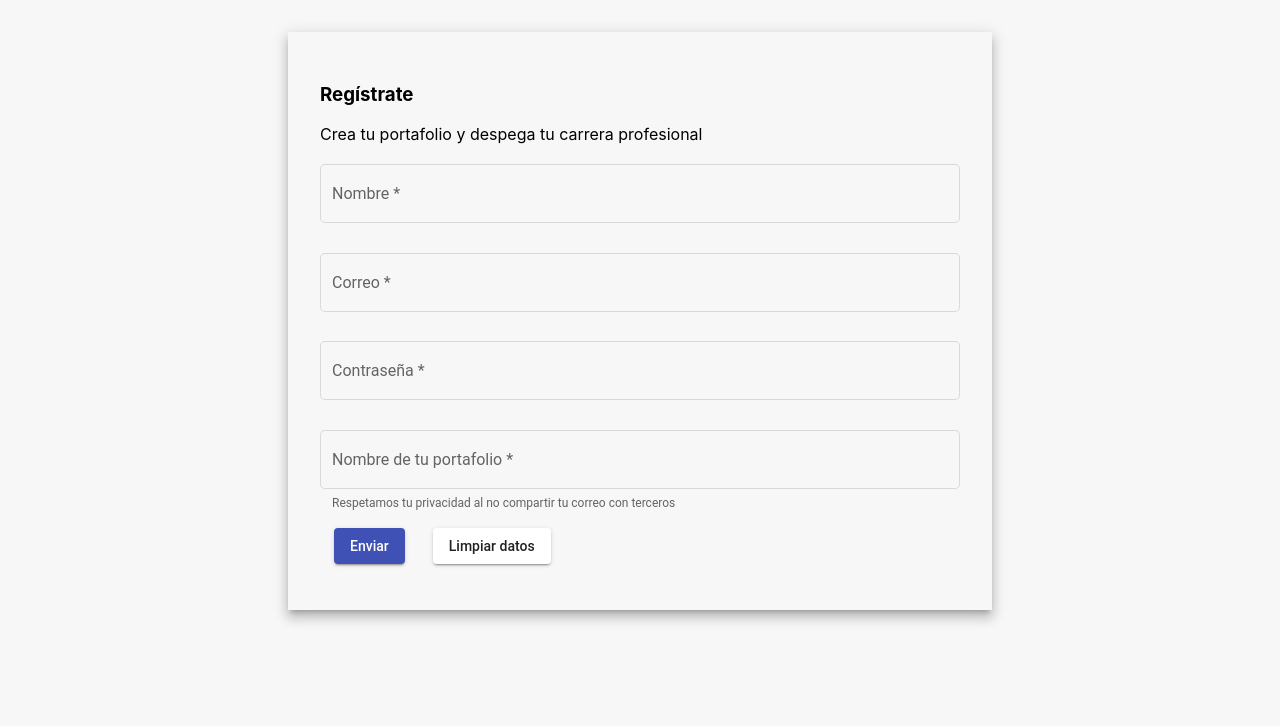
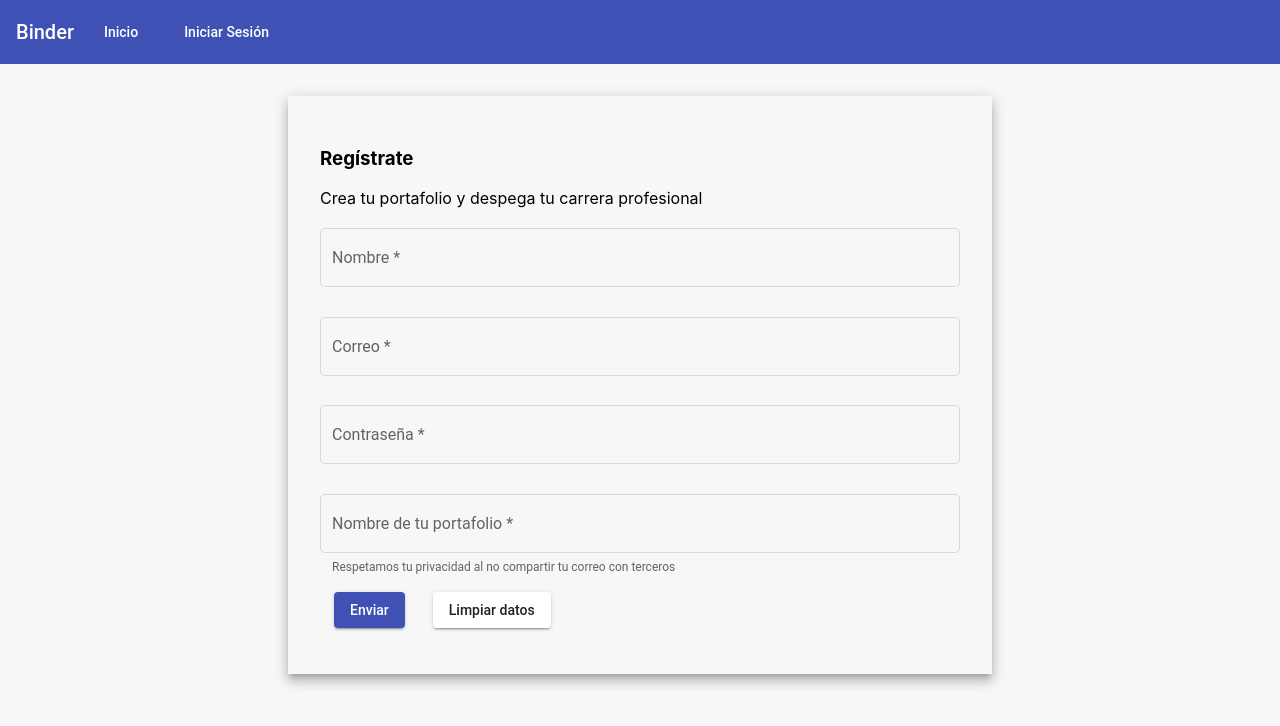
Before and after one commit to fmoyaj/Mini-Proyecto, an Angular app: page /registro in a window 1280 px wide. Shown: the top 726 px of the page. Built offline with nearby package versions, Linux system fonts and the light colour scheme.

Commit message:
Actualización home y registro

```diff
--- a/src/app/app.component.html
+++ b/src/app/app.component.html
@@ -1 +1,2 @@
+
 <router-outlet></router-outlet>
--- a/src/app/components/home/home.component.html
+++ b/src/app/components/home/home.component.html
@@ -1 +1,25 @@
-<p>home works!</p>
+<mat-toolbar color="primary">
+    <span routerLink="" style="cursor: pointer;">Binder</span>
+    <span class="example-spacer"></span>
+      <a mat-flat-button color= "primary" style="margin-left: 1em;" routerLink="">
+        Inicio
+      </a>
+      <a mat-flat-button color= "primary" style="margin-left: 1em;" routerLink="">
+        Iniciar Sesion
+      </a>
+       <a mat-flat-button color= "primary" style="margin-left: 1em;" routerLink="registro">
+        Regístrate
+      </a>
+  </mat-toolbar>
+
+
+<div style="width: 70%; padding: 1em; margin: 1em auto">
+    <h2 style="text-align: center;">Bienvenido a Binder</h2>
+    <h2 style="text-align: center;">Inicia sesion para continuar</h2>
+    <p> Binder ha sido diseñado especialmente como repositorio alternativo para que puedas almacenar tus proyectos de forma 100% segura,<br>
+    además podrás acceder a ellos desde cualquier dispositivo móvil. <br>
+    Te ayudará a mostrarle al mundo de lo que eres capaz! <br>
+    Comienza ahora a crear!</p>
+    <img src="https://cdn3.iconfinder.com/data/icons/business-finance-vol-5-13/512/28-512.png" alt="binder" style="margin: 0 auto; display: block;">
+
+</div>
--- a/src/app/components/registro/registro.component.html
+++ b/src/app/components/registro/registro.component.html
@@ -1,3 +1,15 @@
+<mat-toolbar color="primary">
+    <span routerLink="" style="cursor: pointer;">Binder</span>
+    <span class="example-spacer"></span>
+      <a mat-flat-button color= "primary" style="margin-left: 1em;" routerLink="">
+        Inicio
+      </a>
+      <a mat-flat-button color= "primary" style="margin-left: 1em;" routerLink="">
+        Iniciar Sesión
+      </a>
+  </mat-toolbar>
+
+
 <div style="margin: 2em auto; padding: 2em; width: 50%" class="mat-elevation-z8">
     <h3>Regístrate</h3>
     <p>Crea tu portafolio y despega tu carrera profesional</p>
@@ -12,7 +24,8 @@
         </mat-form-field>
         <mat-form-field appearance="outline" style="width: 100%;">
             <mat-label>Contraseña</mat-label>
-            <input matInput type="password" #contrasena required>
+            <input matInput type="password" required placeholder="contraseña" pattern="([a-z])(?=.*[A-Z]).{4,}"
+            title="Debe contener al menos un número, una letra mayúscula o minúscula. 4 caracteres mínimo.">
         </mat-form-field>
         <mat-form-field appearance="outline" style="width: 100%;">
             <mat-label>Nombre de tu portafolio</mat-label>
--- a/src/styles.css
+++ b/src/styles.css
@@ -7,6 +7,6 @@ body {
 	background-color: #f7f7f7;
 }
 
-p, h3 {
+p, h3, h2 {
     font-family: -apple-system, BlinkMacSystemFont, 'Segoe UI', Roboto, Oxygen, Ubuntu, Cantarell, 'Open Sans', 'Helvetica Neue', sans-serif
 }
```
